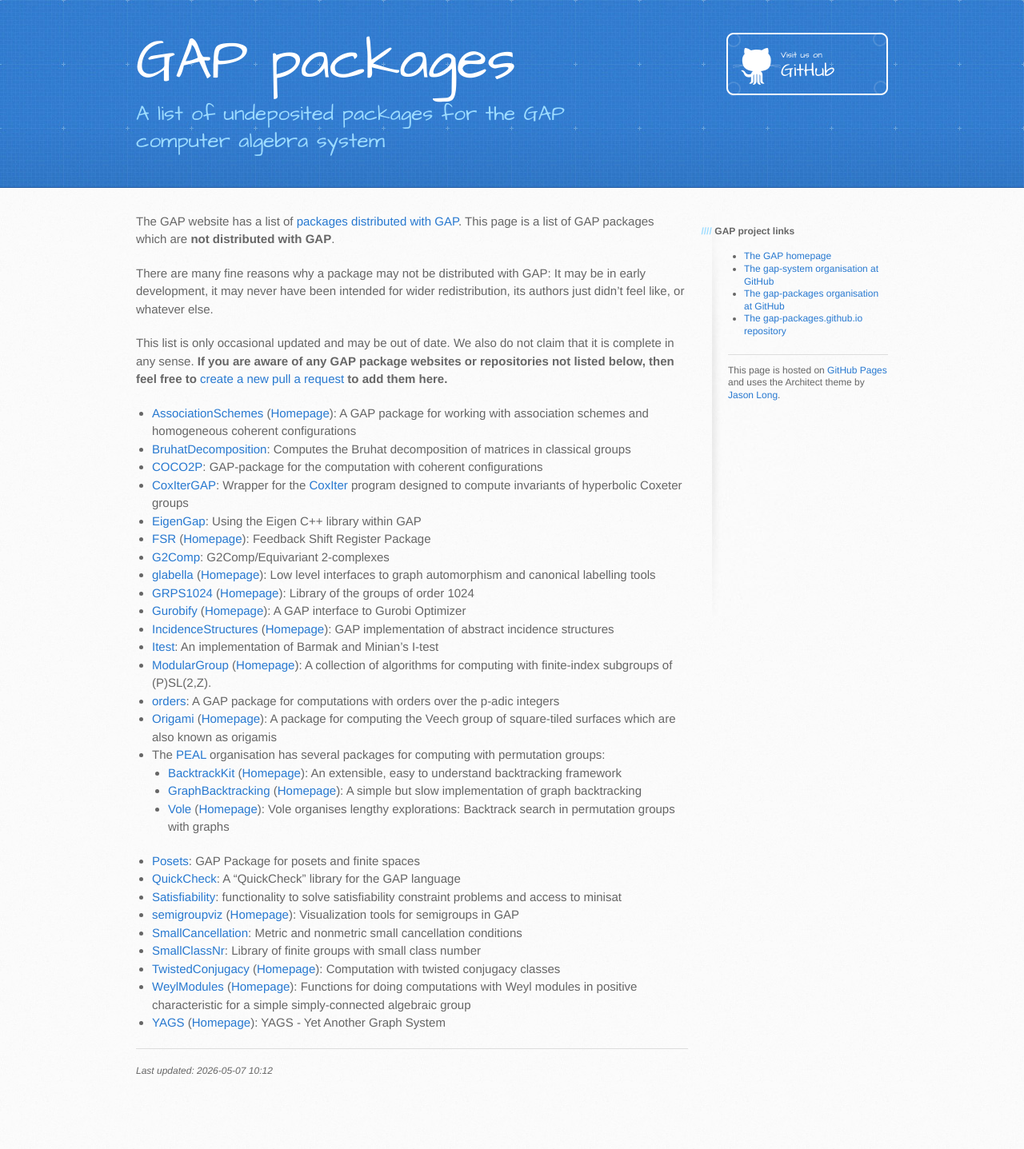
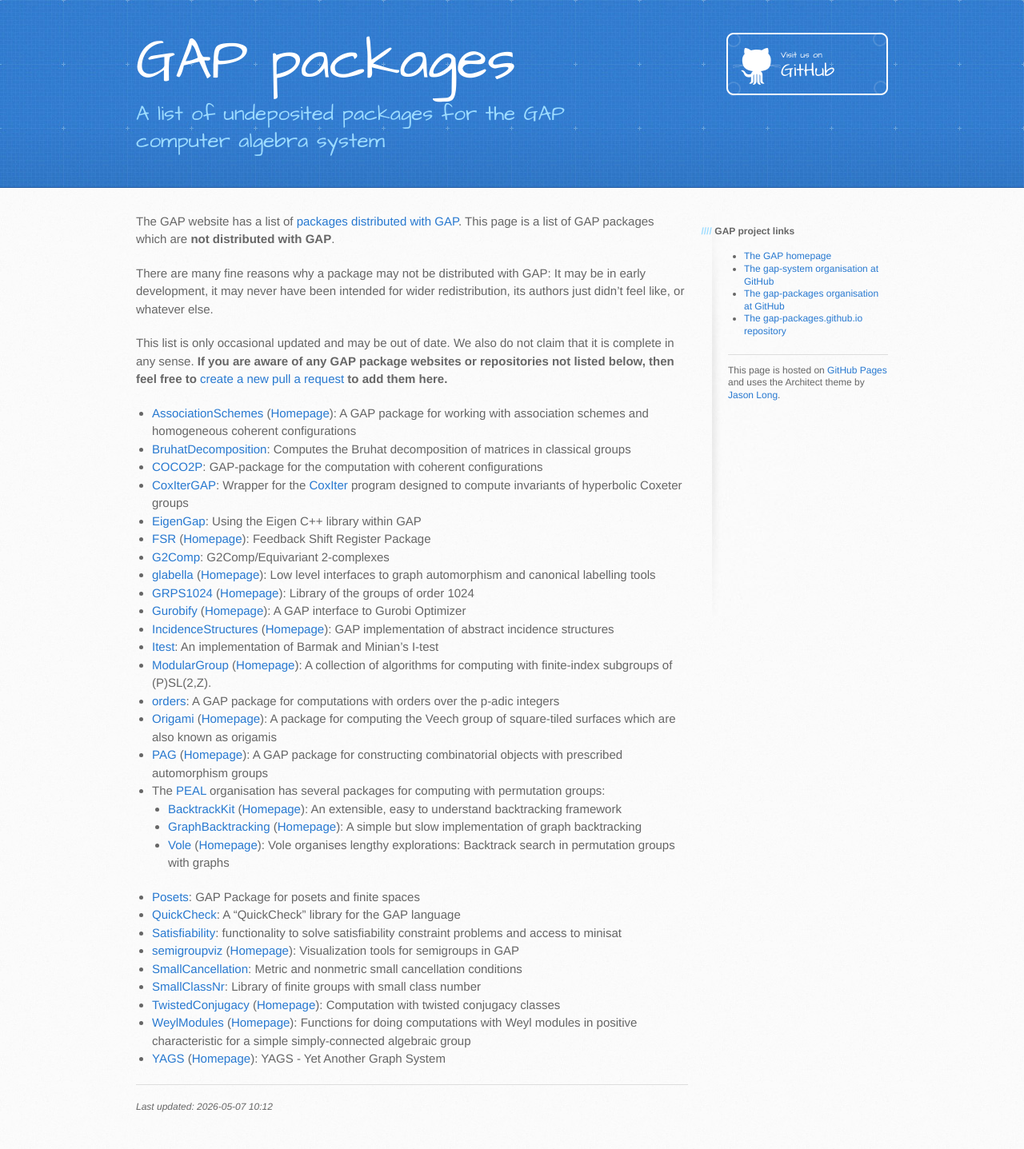
Before and after one commit to gap-packages/gap-packages.github.io, a Jekyll site: the page built from index.md, in a window 1280 px wide. Shown: the whole page at 80% size. Built offline with Jekyll 4.4.1, drawn with Linux system fonts in a browser that asks for light colours; before the commit the page ends 1392 px from its top, so only the background shows below that.

Commit message:
Added link to PAG package (#19)

```diff
--- a/index.md
+++ b/index.md
@@ -31,6 +31,7 @@ to add them here.**
 * [ModularGroup](https://github.com/AG-Weitze-Schmithusen/ModularGroup) ([Homepage](https://ag-weitze-schmithusen.github.io/ModularGroup/)): A collection of algorithms for computing with finite-index subgroups of (P)SL(2,Z).
 * [orders](https://github.com/feisele/orders): A GAP package for computations with orders over the p-adic integers
 * [Origami](https://github.com/AG-Weitze-Schmithusen/Origami) ([Homepage](https://ag-weitze-schmithusen.github.io/Origami/)): A package for computing the Veech group of square-tiled surfaces which are also known as origamis
+* [PAG](https://github.com/vkrcadinac/PAG) ([Homepage](https://vkrcadinac.github.io/PAG/)): A GAP package for constructing combinatorial objects with prescribed automorphism groups
 * The [PEAL](https://peal.github.io) organisation has several packages for computing with permutation groups:
     * [BacktrackKit](https://github.com/peal/BacktrackKit) ([Homepage](https://peal.github.io/BacktrackKit)): An extensible, easy to understand backtracking framework
     * [GraphBacktracking](https://github.com/peal/GraphBacktracking) ([Homepage](https://peal.github.io/GraphBacktracking)): A simple but slow implementation of graph backtracking
```
